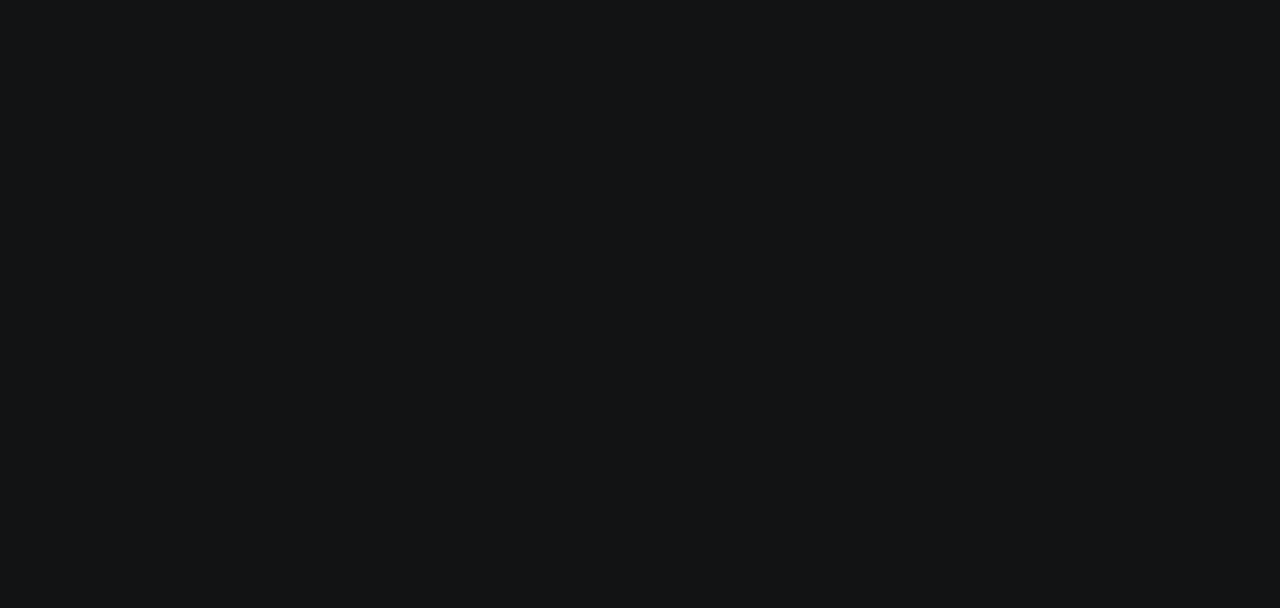
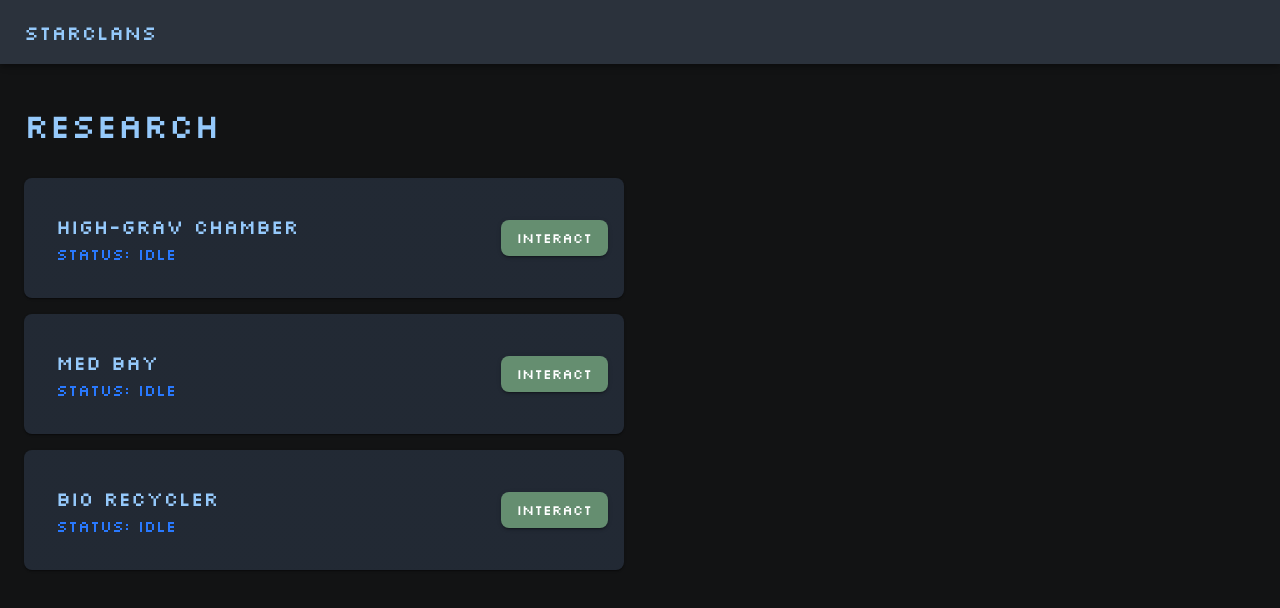
Before and after one commit to AdamFrieden/AdamPortal, a React (Vite) app: page /starclandemo in a window 1280 px wide. Before the commit this address had no page. Shown: the top 608 px of the page. Built offline with nearby package versions, Linux system fonts and the light colour scheme.

Commit message:
scaffolding some demo component for star clans

```diff
--- a/src/App.tsx
+++ b/src/App.tsx
@@ -7,6 +7,9 @@ import NinjaParty from './pages/NinjaParty';
 import Travel from './pages/Travel';
 import VerseCommander from './pages/VerseCommander';
 import VerseCommanderDemo from './components/VerseCommanderDemo';
+import StarClanLayout from './components/StarClanLayout';
+import StarClans from './pages/StarClans';
+import StarClansLanding from './components/StarClansLanding';
 
 const App = () => {
 
@@ -20,11 +23,16 @@ const App = () => {
             <Route path="/travel" element={<Travel />} />
             <Route path="/ninjaparty" element={<NinjaParty />} />
             <Route path="/versecommander" element={<VerseCommander />} />
+            <Route path="/starclans" element={<StarClans />} />
           </Route>
 
           {/* Alternative layout routes */}
           <Route element={<VerseCommanderDemo />}>
             <Route path="/versecommanderdemo" element={<div />} />
+          </Route>
+
+          <Route element={<StarClanLayout />}>
+            <Route path="/starclandemo" element={<StarClansLanding />} />
           </Route>
         </Routes>
       </Router>
--- a/src/components/Sidebar.tsx
+++ b/src/components/Sidebar.tsx
@@ -51,6 +51,7 @@ const Sidebar = ({ drawerOpen, isSmallScreen, onToggleDrawer }: SidebarProps) =>
       items: [
         { label: 'Ninja Party', path: '/ninjaparty' },
         { label: 'Verse Commander', path: '/versecommander' },
+        { label: 'Star Clans', path: '/starclans' },
       ],
     },
   ];
--- /dev/null
+++ b/src/components/StarClanLayout.tsx
@@ -0,0 +1,26 @@
+// components/StarClanLayout.tsx
+import { AppBar, Box, Toolbar, Typography } from '@mui/material';
+import { Outlet } from 'react-router-dom';
+
+const StarClanLayout = () => {
+
+  return (
+    <Box sx={{ display: 'flex', flexDirection: 'column', height: '100vh' }}>
+      <AppBar position="fixed">
+        <Toolbar>
+          <Typography variant="h6" sx={{ flexGrow: 1 }}>
+            StarClans
+          </Typography>
+        </Toolbar>
+      </AppBar>
+      <Box sx={{ display: 'flex', flexGrow: 1, overflow: 'auto' }}>
+        <Box component="main" sx={{ flexGrow: 1, p: 3, overflow: 'auto'}}>
+            <Toolbar /> {/* spacing to account for the floating toolbar in the header */}
+            <Outlet /> {/* Render child routes here */}
+        </Box>
+      </Box>
+    </Box>
+  );
+};
+
+export default StarClanLayout;
--- /dev/null
+++ b/src/components/StarClansLanding.tsx
@@ -0,0 +1,22 @@
+// pages/StarClansLanding.tsx
+import { Box, Stack, Typography } from '@mui/material';
+import StatusComponent from '../components/StatusComponent';
+
+const StarClansLanding = () => {
+  return (
+    <div>
+      <Box pt={2}>
+        <Typography variant="h4" mb={4}>
+              Research
+          </Typography>
+        </Box>
+      <Stack spacing={2}>
+        <StatusComponent name='High-Grav Chamber'/>
+        <StatusComponent name='Med Bay'/>
+        <StatusComponent name='Bio Recycler'/>
+      </Stack>
+    </div>
+  );
+};
+
+export default StarClansLanding;
--- /dev/null
+++ b/src/components/StatusComponent.tsx
@@ -0,0 +1,37 @@
+import { useState } from "react";
+import { CircularProgress, Button, Typography, Card, CardContent } from "@mui/material";
+import CheckCircleIcon from "@mui/icons-material/CheckCircle";
+import ErrorIcon from "@mui/icons-material/Error";
+
+interface StatusComponentProps {
+  name: string;
+}
+
+export default function StatusComponent({ name }: StatusComponentProps) {
+  const [status, setStatus] = useState<"idle" | "loading" | "success" | "error">("idle");
+
+  const handleAction = () => {
+    setStatus("loading");
+    setTimeout(() => {
+      const isSuccess = Math.random() > 0.2; // 80% chance of success
+      setStatus(isSuccess ? "success" : "error");
+    }, 2000);
+  };
+
+  return (
+    <Card sx={{ maxWidth: 600, padding: 2, display: "flex", alignItems: "center", gap: 2 }}>
+      <CardContent sx={{ flexGrow: 1 }}>
+        <Typography variant="h6">{name}</Typography>
+        <Typography color="textSecondary">Status: {status}</Typography>
+      </CardContent>
+      <div>
+        {status === "loading" && <CircularProgress size={24} color="primary" />}
+        {status === "success" && <CheckCircleIcon color="success" />}
+        {status === "error" && <ErrorIcon color="error" />}
+      </div>
+      <Button variant="contained" onClick={handleAction} disabled={status === "loading"}>
+        {status === "loading" ? "Processing..." : "Interact"}
+      </Button>
+    </Card>
+  );
+}
--- /dev/null
+++ b/src/pages/StarClans.tsx
@@ -0,0 +1,21 @@
+// pages/StarClans.tsx
+import { Box, Link, Typography } from '@mui/material';
+import { Link as RouterLink } from 'react-router-dom';
+
+const underconstruction = '[Under Construction]'
+
+const StarClans = () => {
+  return (
+    <div>
+      <Box pt={2}>
+        <Typography variant="h4" mb={4}>
+            <Link component={RouterLink} to="/starclandemo" color="secondary">
+              {underconstruction}
+            </Link>
+          </Typography>
+        </Box>
+    </div>
+  );
+};
+
+export default StarClans;
```
